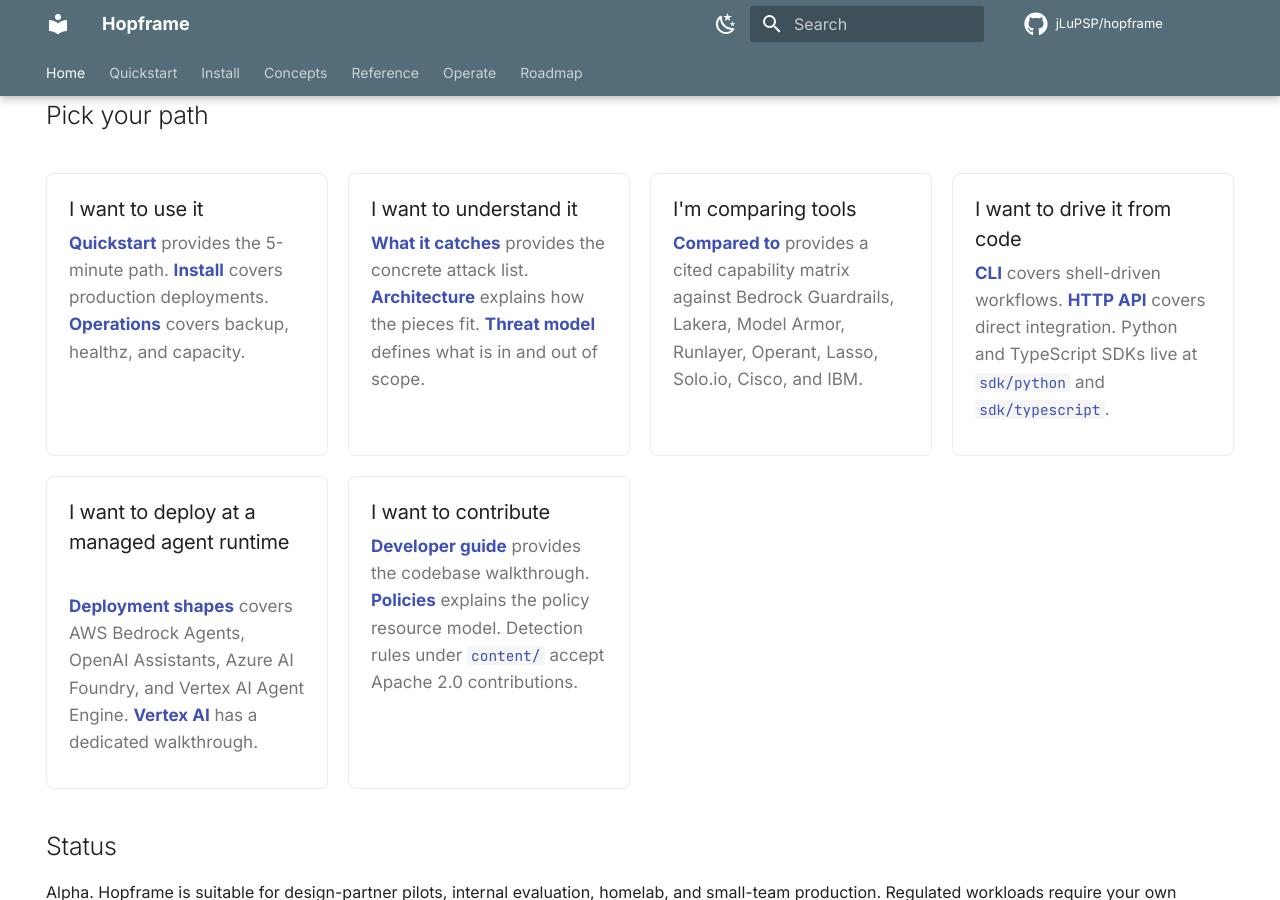
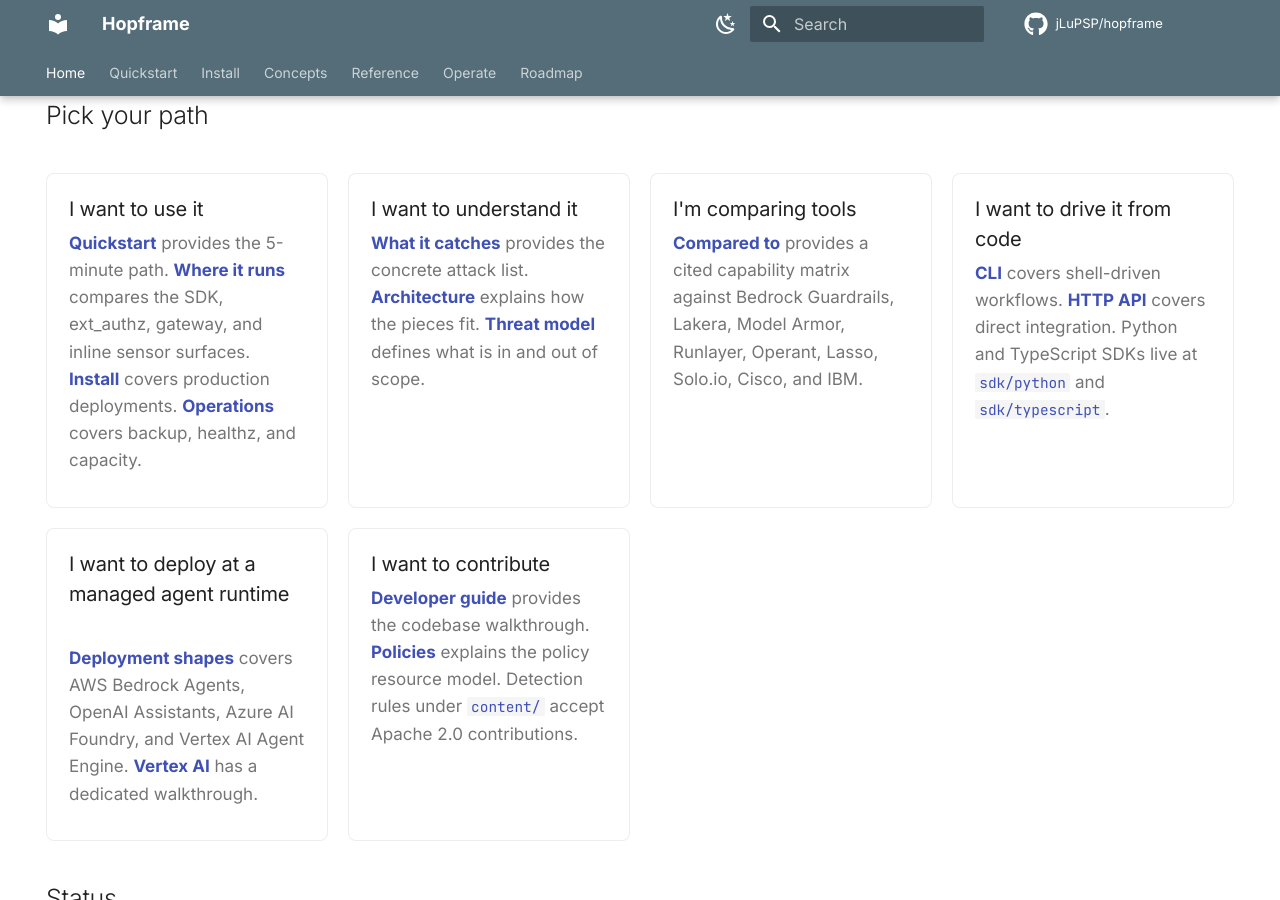
Before and after one commit to jLuPSP/hopframe, an MkDocs documentation site: the page built from docs/index.md, in a window 1280 px wide and 900 px high, scrolled down 1882 px. Built offline with MkDocs 1.6.1 and Material for MkDocs 9.7.7, drawn with Linux system fonts in a browser that asks for light colours; comment, search, counter and statistics services are not loaded.

Commit message:
docs: surface the surfaces page
surface-matrix.md was orphaned: absent from the mkdocs nav and linked
from nowhere in the docs or README. It now sits first under Install as
'Where it runs', with links from the README header row, the index
pick-your-path card, and the install intro.

Co-Authored-By: Claude Fable 5 <noreply@anthropic.com>

```diff
--- a/docs/index.md
+++ b/docs/index.md
@@ -122,7 +122,7 @@ The default is file-backed NDJSON (zero dependencies). Optional Postgres is comp
 
 <div class="hopframe-card" markdown>
 ### I want to use it
-[**Quickstart**](quickstart.md) provides the 5-minute path. [**Install**](install.md) covers production deployments. [**Operations**](operations.md) covers backup, healthz, and capacity.
+[**Quickstart**](quickstart.md) provides the 5-minute path. [**Where it runs**](surface-matrix.md) compares the SDK, ext_authz, gateway, and inline sensor surfaces. [**Install**](install.md) covers production deployments. [**Operations**](operations.md) covers backup, healthz, and capacity.
 </div>
 
 <div class="hopframe-card" markdown>
--- a/mkdocs.yml
+++ b/mkdocs.yml
@@ -93,6 +93,7 @@ nav:
   - Home: index.md
   - Quickstart: quickstart.md
   - Install:
+    - Where it runs: surface-matrix.md
     - Modes: install.md
     - Deployment shapes: deployment-shapes.md
     - Vertex AI Agent Engine: agent-engine.md
```
Also changed, not shown: README.md (+1 -0 lines), docs/install.md (+2 -0 lines).
